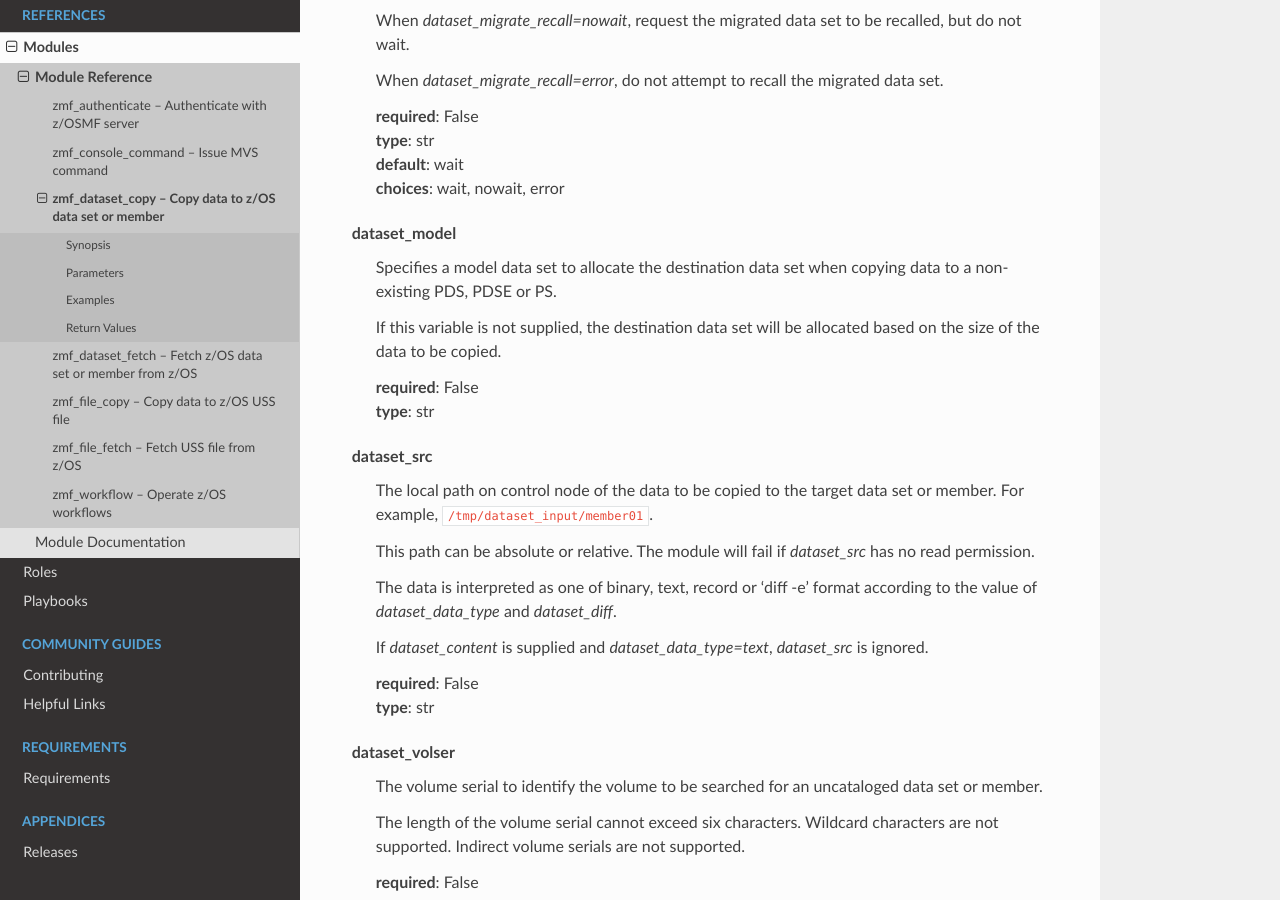
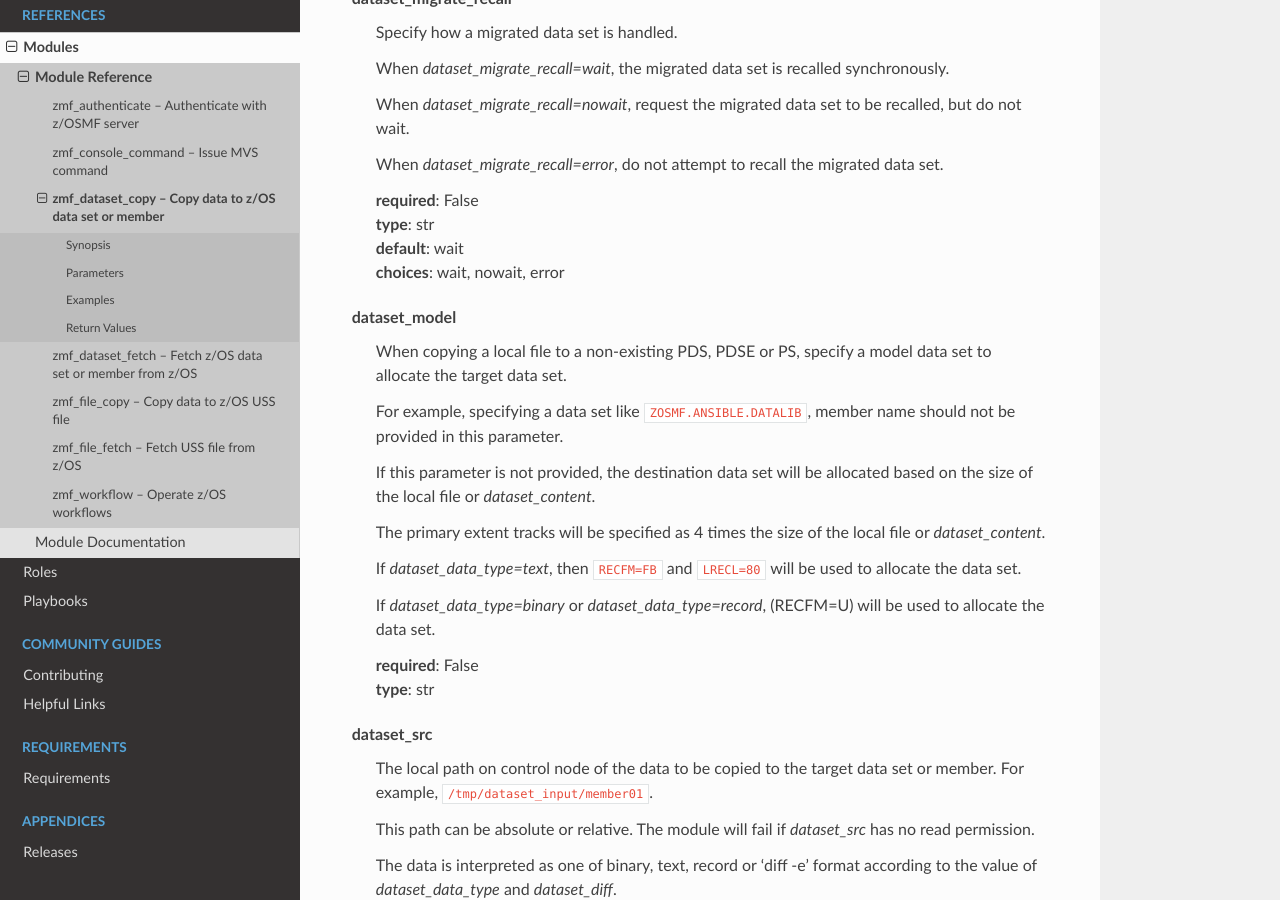
Before and after one commit to IBM/ibm_zos_zosmf, a Sphinx documentation site: the page built from docs/source/modules/zmf_dataset_copy.rst, in a window 1280 px wide and 900 px high, scrolled down 4250 px. Built offline with Sphinx 7.4.7 and the Read the Docs theme 2.0.0, drawn with Linux system fonts in a browser that asks for light colours; some of the changed text lies outside the part shown.

```diff
--- a/docs/source/modules/zmf_dataset_copy.rst
+++ b/docs/source/modules/zmf_dataset_copy.rst
@@ -17,7 +17,8 @@ zmf_dataset_copy -- Copy data to z/OS data set or member
 Synopsis
 --------
 - Copy data from Ansible control node to a sequential data set, or a member of a partitioned data set (PDS or PDSE) on the remote z/OS system.
-- If the target data set or member already exists, it can be overwritten. If the target data set or member does not exist, it can be created.
+- If the target data set or member already exists, it can be overwritten. If the target PDS or PDSE member does not exist, it can be created.
+- If the target data set does not exist, it can be created based on *dataset_model* or the size of the source.
 
 
 
@@ -124,6 +125,8 @@ dataset_dest
   Data set or the name of the PDS or PDSE member on the remote z/OS system where the data should be copied to.
 
   This variable must consist of a fully qualified data set name. The length of the data set name cannot exceed 44 characters.
+
+  If *dataset_dest* is a nonexistent data set, it will be allocated.
 
   For example, specifying a data set like ``ZOSMF.ANSIBLE.DATA``, or a PDS or PDSE member like ``ZOSMF.ANSIBLE.PDS(MEMBER)``.
 
@@ -236,9 +239,17 @@ dataset_migrate_recall
 
 
 dataset_model
-  Specifies a model data set to allocate the destination data set when copying data to a non-existing PDS, PDSE or PS.
+  When copying a local file to a non-existing PDS, PDSE or PS, specify a model data set to allocate the target data set.
 
-  If this variable is not supplied, the destination data set will be allocated based on the size of the data to be copied.
+  For example, specifying a data set like ``ZOSMF.ANSIBLE.DATALIB``, member name should not be provided in this parameter.
+
+  If this parameter is not provided, the destination data set will be allocated based on the size of the local file or *dataset_content*.
+
+  The primary extent tracks will be specified as 4 times the size of the local file or *dataset_content*.
+
+  If *dataset_data_type=text*, then ``RECFM=FB`` and ``LRECL=80`` will be used to allocate the data set.
+
+  If *dataset_data_type=binary* or *dataset_data_type=record*, (RECFM=U) will be used to allocate the data set.
 
 
   | **required**: False
```
Also changed, not shown: 1 other file.
